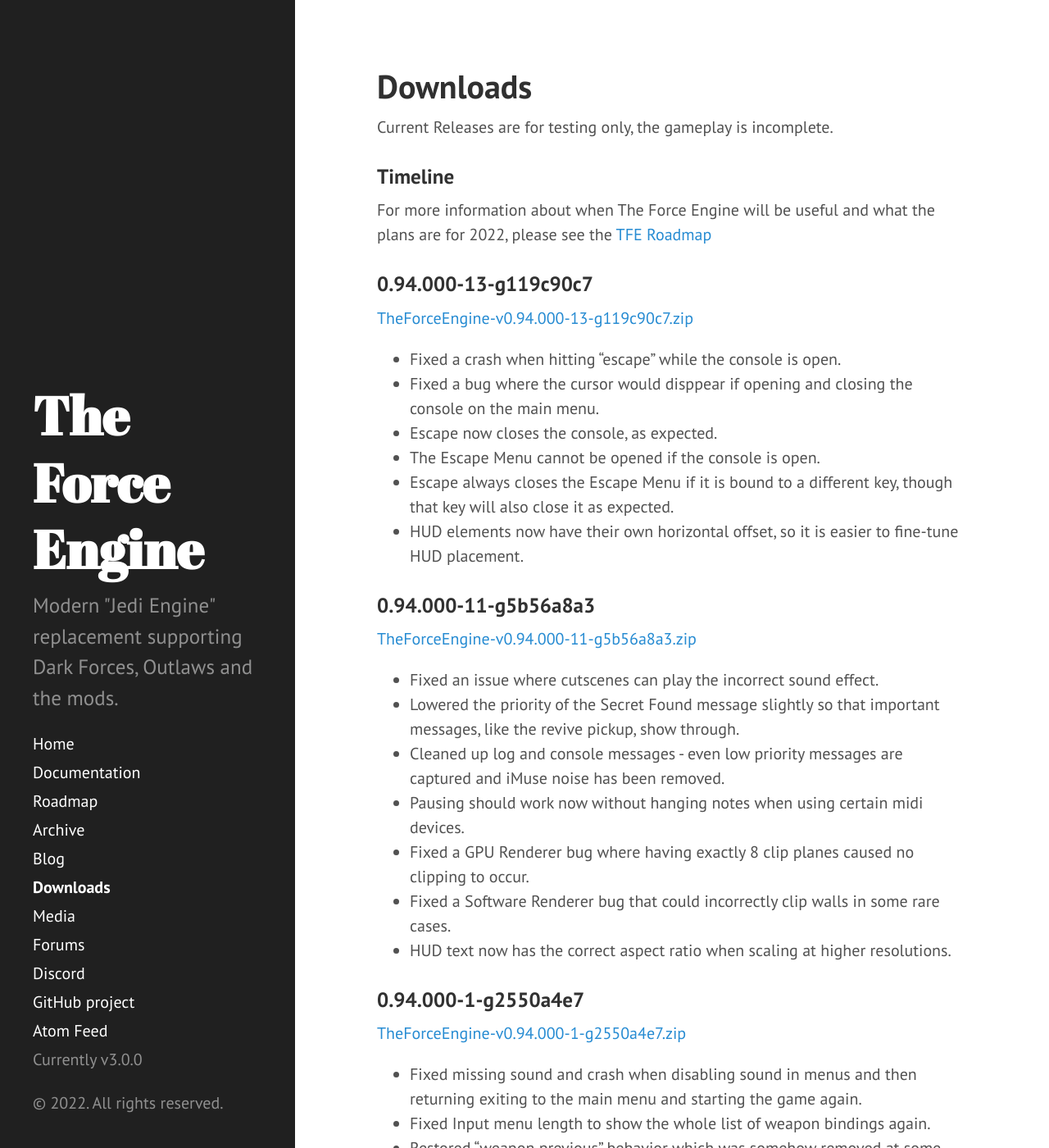
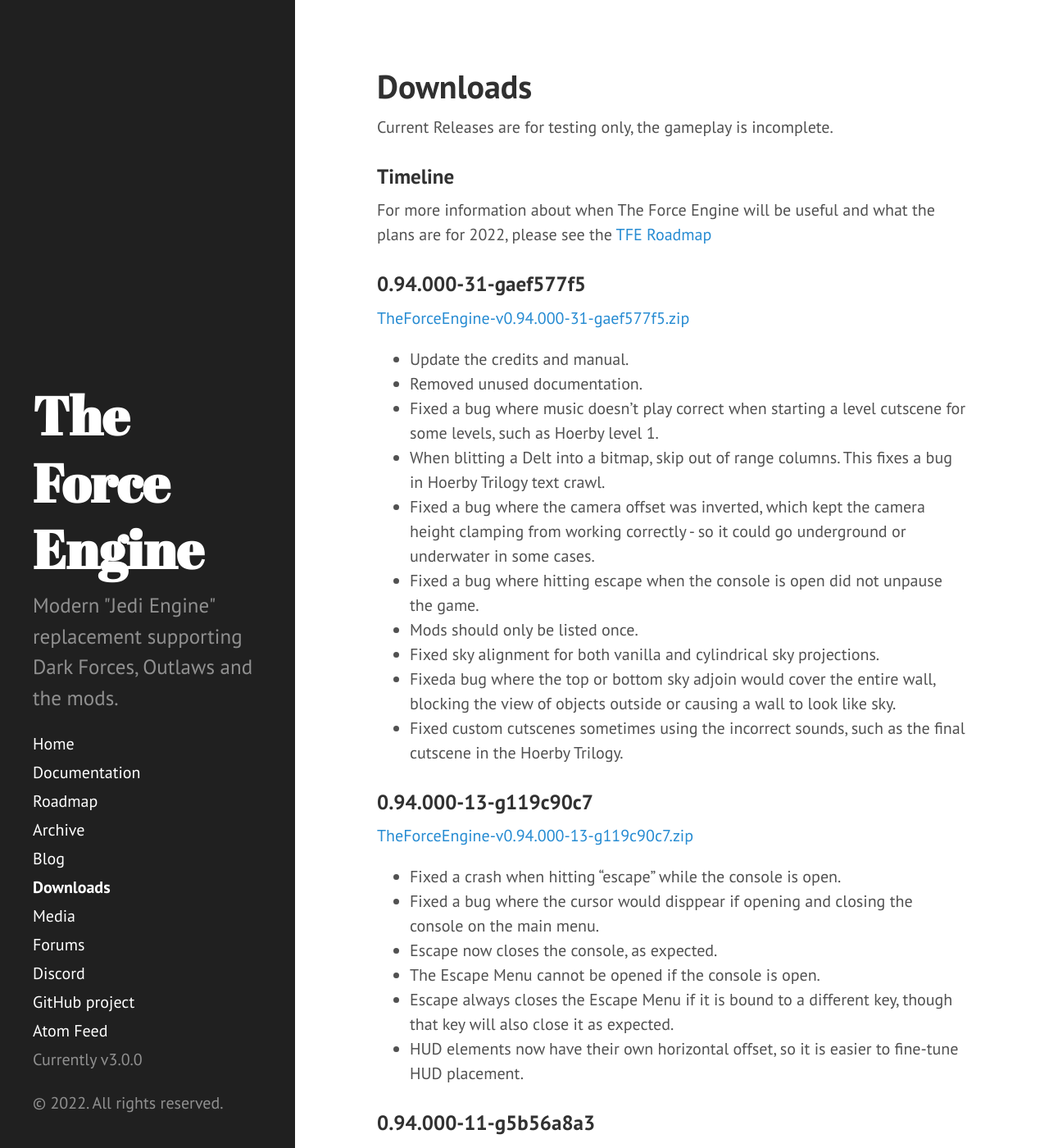
Before and after one commit to TheForceEngine/TheForceEngine.github.io, a Jekyll site: the page built from downloads.md, in a window 1280 px wide and 1400 px high. Shown: the whole window at 82% size. Built offline with Jekyll 4.4.1, drawn with Linux system fonts in a browser that asks for light colours.

Commit message:
Update downloads.md

```diff
--- a/downloads.md
+++ b/downloads.md
@@ -7,6 +7,19 @@
 
 ### Timeline
 For more information about when The Force Engine will be useful and what the plans are for 2022, please see the [TFE Roadmap](Roadmap.md)
+
+### 0.94.000-31-gaef577f5
+[TheForceEngine-v0.94.000-31-gaef577f5.zip](archive/TheForceEngine-v0.94.000-31-gaef577f5.zip) <br>
+* Update the credits and manual.
+* Removed unused documentation.
+* Fixed a bug where music doesn't play correct when starting a level cutscene for some levels, such as Hoerby level 1.
+* When blitting a Delt into a bitmap, skip out of range columns. This fixes a bug in Hoerby Trilogy text crawl.
+* Fixed a bug where the camera offset was inverted, which kept the camera height clamping from working correctly - so it could go underground or underwater in some cases.
+* Fixed a bug where hitting escape when the console is open did not unpause the game.
+* Mods should only be listed once.
+* Fixed sky alignment for both vanilla and cylindrical sky projections.
+* Fixeda bug where the top or bottom sky adjoin would cover the entire wall, blocking the view of objects outside or causing a wall to look like sky.
+* Fixed custom cutscenes sometimes using the incorrect sounds, such as the final cutscene in the Hoerby Trilogy.
 
 ### 0.94.000-13-g119c90c7
 [TheForceEngine-v0.94.000-13-g119c90c7.zip](archive/TheForceEngine-v0.94.000-13-g119c90c7.zip) <br>
```
